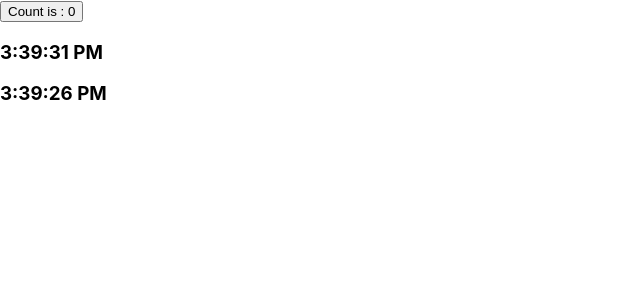
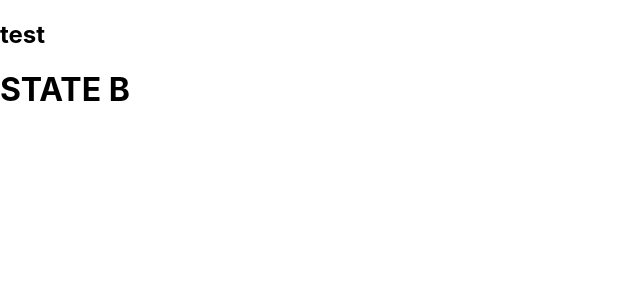
Before and after one commit to AHmims/LonelyGo, a React (Create React App) app: page / in a window 1280 px wide. Shown: the top 300 px of the page, without its empty margins (0-640 px from the left). Built offline with nearby package versions, Linux system fonts and the light colour scheme.

Commit message:
conditional-rendering- remember: Capitalcase first letter of class && return in render should be inside a container for exmpl h1 and h2 inside a div

```diff
--- a/src/App.js
+++ b/src/App.js
@@ -1,75 +1,37 @@
 import React from 'react';
 
-class Counter extends React.Component{
-  constructor(props){
-    super(props);
-    this.state = {
-      counter : 0
-    }
-    //
-    this.click = this.click.bind(this);
-  }
-  //
-  click(e){
-    console.log(e);
-    this.setState((state, props)=>({
-        counter: state.counter + parseInt(props.increment)
-    }));
-  }
+class StateA extends React.Component{
   //
   render(){
-    return (
-      <button onClick={this.click}>Count is : {this.state.counter}</button>
+    return(
+      <h1>STATE A</h1>
     );
   }
 }
-//
-class Timer extends React.Component{
+
+class StateB extends React.Component{
+  render(){
+    return(
+      <h1>STATE B</h1>
+    );
+  }
+}
+
+class Handler extends React.Component{
   constructor(props){
     super(props);
-    this.state = {
-      date:new Date(),
-      date2:new Date()
-    };
+    this.data = props.state;
   }
-  //
-  componentDidMount(){
-    this.timerId = setInterval(() => {
-      this.tick();
-    }, 1000);
-  }
-  componentWillUnmount(){
-    clearInterval(this.timerId);
-  }
-  componentDidUpdate(){
-    //console.log(this.state);
-  }
-  //
-  tick(){
-    this.setState({
-      date : new Date()
-    });
-    /*this.setState(function(state, props) {
-      return {
-        counter: state.counter + props.increment
-      };
-    });*/
-  }
-  //
+//
   render(){
     return (
       <div>
-        <Counter increment="1"/>
-        <h3>
-          {this.state.date.toLocaleTimeString()}
-        </h3>
-        <h3>
-          {this.state.date2.toLocaleTimeString()}
-        </h3>
+        <h2>test</h2>
+        {(this.data) ? <StateA /> : <StateB />}
       </div>
     );
   }
 }
 //
 
-export default Timer;
+export default Handler;
--- a/src/index.js
+++ b/src/index.js
@@ -6,7 +6,7 @@ import reportWebVitals from './reportWebVitals';
 
   ReactDOM.render(
     <React.StrictMode>
-      <App />
+      <App state={false}/>
     </React.StrictMode>,
     document.getElementById('root')
   );
```
Also changed, not shown: 1 other file (tests, documents, lock files or other folders).
